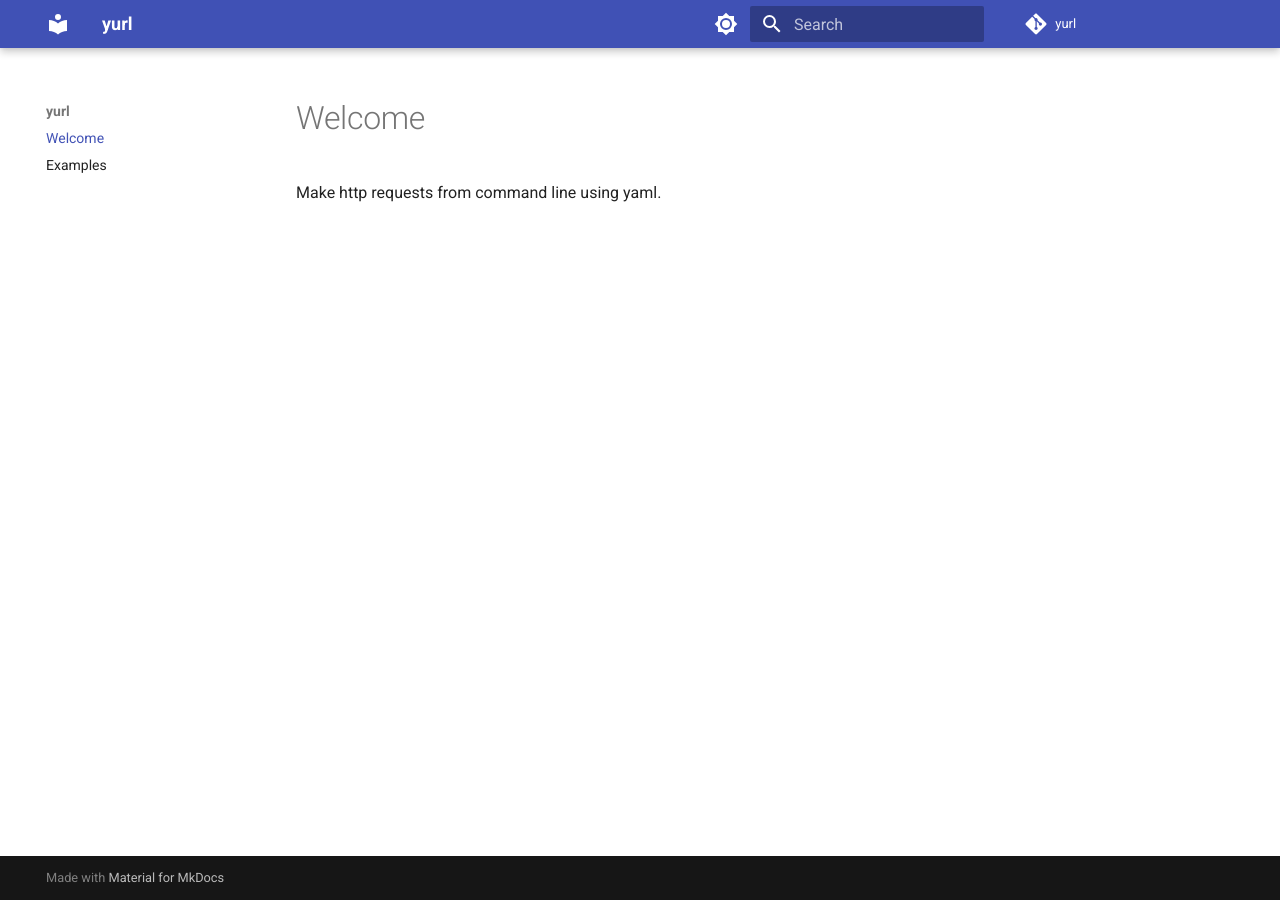
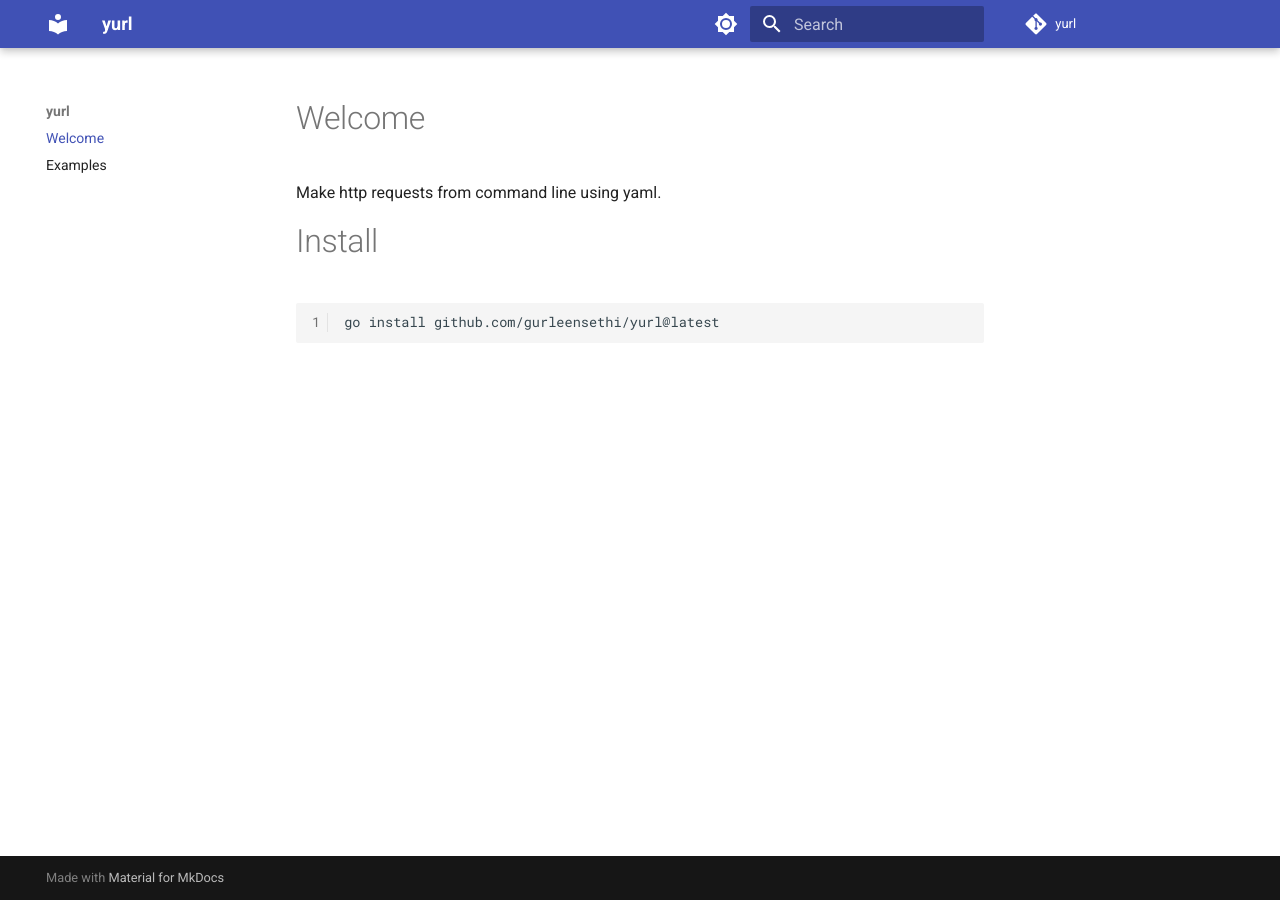
Before and after one commit to gurleensethi/yurl, an MkDocs documentation site: the page built from docs/index.md, in a window 1280 px wide. Built offline with MkDocs 1.6.1 and Material for MkDocs 9.7.7, drawn with Linux system fonts in a browser that asks for light colours; comment, search, counter and statistics services are not loaded.

Commit message:
docs: install instruction

````diff
--- a/docs/index.md
+++ b/docs/index.md
@@ -1,3 +1,9 @@
 # Welcome
 
 Make http requests from command line using yaml.
+
+# Install
+
+```bash
+go install github.com/gurleensethi/yurl@latest
+```
````
